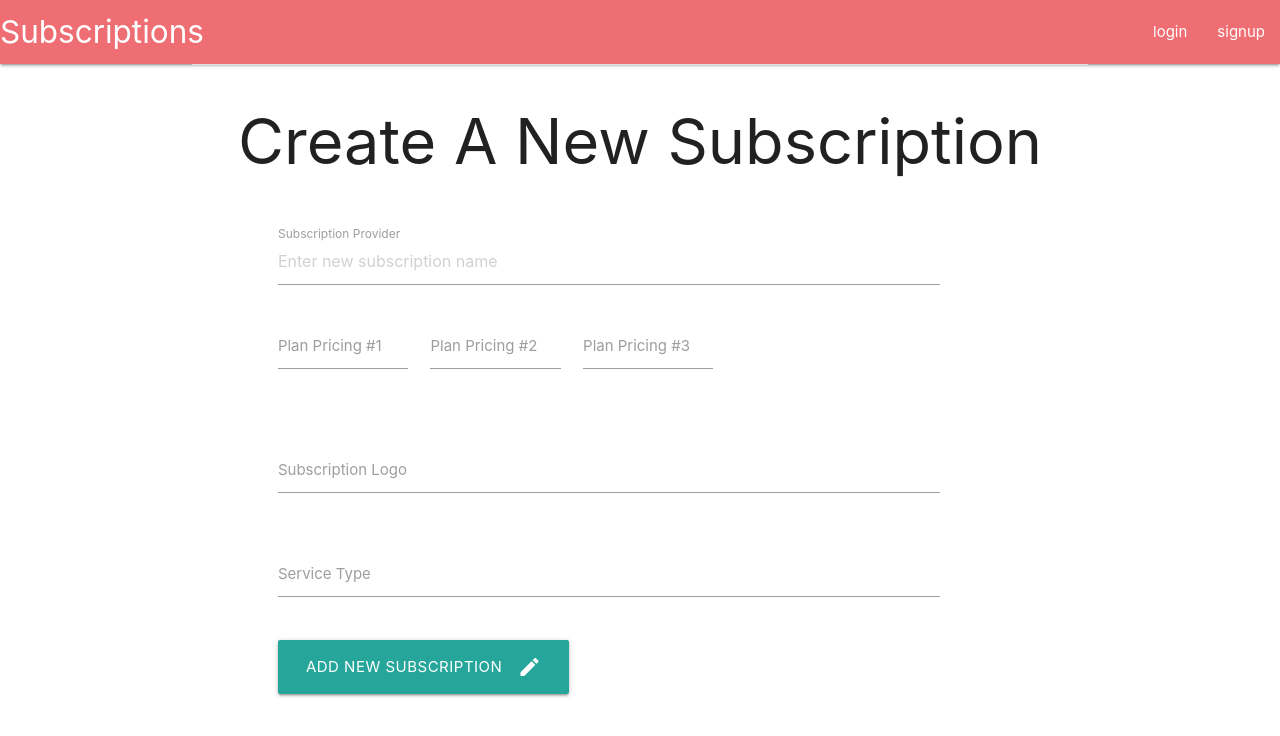
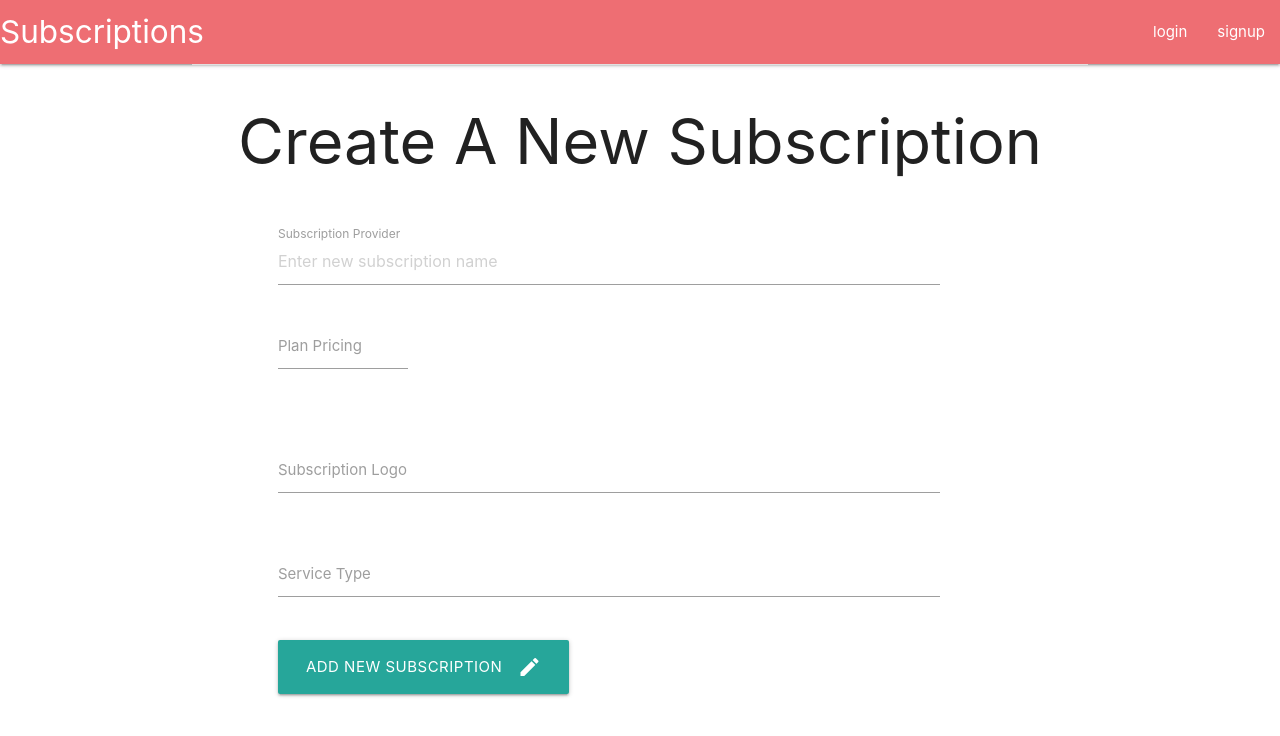
Before and after one commit to Aikeh2021/subscription-manager, a React (Create React App) app in the folder client/: page /admin/new-subscription in a window 1280 px wide. Shown: the top 736 px of the page. Built offline with nearby package versions, Linux system fonts and the light colour scheme.

Commit message:
The uncontrolled error message is now less likely to occur now that we are not using arrays for the models anymore. But it will still occur if a form filed is left empty. Will address this later. For now, going to work on another task.

```diff
--- a/client/src/components/AdminSubForms/AdminEditSubForm.jsx
+++ b/client/src/components/AdminSubForms/AdminEditSubForm.jsx
@@ -6,10 +6,7 @@ const AdminEditSubForm = ({ handleFormSubmit }) => {
 
 
 const [subscription_name, setSubscription_name] = useState("");
-const [subscription_price1, setSubscription_price1] = useState("");
-const [subscription_price2, setSubscription_price2] = useState("");
-const [subscription_price3, setSubscription_price3] = useState("");
-const [subscription_price4, setSubscription_price4] = useState("");
+const [subscription_price, setSubscription_price] = useState("");
 const [subscription_thumbnail, setSubscription_thumbnail] = useState("");
 const [subscription_category, setSubscription_category] = useState("");
 
@@ -22,10 +19,7 @@ useEffect(() => {
         axios.get(`/api/subscriptions/${id}`).then((response) => {
             console.log(response.data);
             setSubscription_name(response.data.subscription_name);
-            setSubscription_price1(response.data.subscription_price[0]);
-            setSubscription_price2(response.data.subscription_price[1]);
-            setSubscription_price3(response.data.subscription_price[2]);
-            setSubscription_price4(response.data.subscription_price[3]);
+            setSubscription_price(response.data.subscription_price);
             setSubscription_thumbnail(response.data.subscription_thumbnail);
             setSubscription_category(response.data.subscription_category);
         }).catch((err) => {
@@ -42,12 +36,8 @@ return (
           onSubmit={(e) => {
             handleFormSubmit(e, {
               subscription_name: subscription_name,
-              subscription_price: [
-                subscription_price1,
-                subscription_price2,
-                subscription_price3,
-                subscription_price4
-              ],
+              subscription_price:
+                subscription_price,
               subscription_thumbnail: subscription_thumbnail,
               subscription_category: subscription_category,
             }, id);
@@ -70,57 +60,17 @@ return (
             <div className="col s10">
               <div className="input-field col s5">
                 <input
-                  id="subscription_price1"
+                  id="subscription_price"
                   type="text"
-                  value={subscription_price1}
+                  value={subscription_price}
                   onChange={(e) => {
-                    setSubscription_price1(e.target.value);
+                    setSubscription_price(e.target.value);
                   }}
                 />
-                <label htmlFor="subscription_price1">Plan Pricing #1</label>
-              </div>
-              <div className="input-field col s5">
-                <input
-                  id="subscription_price2"
-                  type="text"
-                  value={subscription_price2}
-                  onChange={(e) => {
-                    setSubscription_price2(e.target.value);
-                  }}
-                />
-                <label htmlFor="subscription_price2">Plan Pricing #2</label>
+                <label htmlFor="subscription_price">Plan Pricing #1</label>
               </div>
             </div>
           </div>
-
-          <div className="row">
-            <div className="col s10">
-              <div className="input-field col s5">
-                <input
-                  id="subscription_price3"
-                  type="text"
-                  value={subscription_price3}
-                  onChange={(e) => {
-                    setSubscription_price3(e.target.value);
-                  }}
-                />
-                <label htmlFor="subscription_price3">Plan Pricing #3</label>
-              </div>
-              <div className="input-field col s5">
-                <input
-                  id="subscription_price4"
-                  type="text"
-                  value={subscription_price4}
-                  onChange={(e) => {
-                    setSubscription_price4(e.target.value);
-                  }}
-                />
-                <label htmlFor="subscription_price4">Plan Pricing #4</label>
-              </div>
-            </div>
-          </div>
-
-
         </div>
         {/* Will need to edit this later to accept a url for when admin wants to add a thumbnail sized logo */}
         <div className="row">
--- a/client/src/components/AdminSubForms/AdminNewSubForm.jsx
+++ b/client/src/components/AdminSubForms/AdminNewSubForm.jsx
@@ -3,9 +3,7 @@ import React, { useState } from "react";
 
 const AdminNewSubForm = ({ handleFormSubmit }) => {
   const [subscription_name, setSubscription_name] = useState("");
-  const [subscription_price1, setSubscription_price1] = useState("");
-  const [subscription_price2, setSubscription_price2] = useState("");
-  const [subscription_price3, setSubscription_price3] = useState("");
+  const [subscription_price, setSubscription_price] = useState("");
   const [subscription_thumbnail, setSubscription_thumbnail] = useState("");
   const [subscription_category, setSubscription_category] = useState("");
 
@@ -18,11 +16,8 @@ const AdminNewSubForm = ({ handleFormSubmit }) => {
           onSubmit={(e) => {
             handleFormSubmit(e, {
               subscription_name: subscription_name,
-              subscription_price: [
-                subscription_price1,
-                subscription_price2,
-                subscription_price3,
-              ],
+              subscription_price:
+                subscription_price,
               subscription_thumbnail: subscription_thumbnail,
               subscription_category: subscription_category,
             });
@@ -43,39 +38,16 @@ const AdminNewSubForm = ({ handleFormSubmit }) => {
             </div>
             <div className="row">
               <div className="col s9">
-                {/* May need to revisit this because price is supposed to be an array */}
                 <div className="input-field col s3">
                   <input
-                    id="subscription_price1"
+                    id="subscription_price"
                     type="text"
-                    value={subscription_price1}
+                    value={subscription_price}
                     onChange={(e) => {
-                      setSubscription_price1(e.target.value);
+                      setSubscription_price(e.target.value);
                     }}
                   />
-                  <label htmlFor="subscription_price1">Plan Pricing #1</label>
-                </div>
-                <div className="input-field col s3">
-                  <input
-                    id="subscription_price2"
-                    type="text"
-                    value={subscription_price2}
-                    onChange={(e) => {
-                      setSubscription_price2(e.target.value);
-                    }}
-                  />
-                  <label htmlFor="subscription_price2">Plan Pricing #2</label>
-                </div>
-                <div className="input-field col s3">
-                  <input
-                    id="subscription_price3"
-                    type="text"
-                    value={subscription_price3}
-                    onChange={(e) => {
-                      setSubscription_price3(e.target.value);
-                    }}
-                  />
-                  <label htmlFor="subscription_price3">Plan Pricing #3</label>
+                  <label htmlFor="subscription_price">Plan Pricing</label>
                 </div>
               </div>
             </div>
--- a/client/src/components/Dashboards/AdminDB.jsx
+++ b/client/src/components/Dashboards/AdminDB.jsx
@@ -57,28 +57,18 @@ const deleteSub = (id) => {
           <tr>
             <th>Subscription Name</th>
             <th>Image</th>
-            <th>Plan 1</th>
-            <th>Plan 2</th>
-            <th>Plan 3</th>
-            <th>Plan 4</th>
+            <th>Plan Pricing</th>
             <th>Category</th>
             <th>Update Subscription</th>
             <th>Delete Subscription</th>
           </tr>
         </thead>
         <tbody>
-            {/* Mapping over the subscriptions in the database and creating a row for them in the adminDB */}
             {subscriptions.map(subscription => (
                 <tr key={subscription._id}>
                 <td>{subscription.subscription_name}</td>
                 <td><img src={subscription.subscription_thumbnail} alt={subscription.subscription_name} style={styles.img} /></td>
-                {subscription.subscription_price.map(price => (
-                                  <td>{price}</td>
-                ))}
-                {/* <td>{subscription.subscription_price[0]}</td> */}
-                {/* <td>{subscription.subscription_price[1]}</td>
-                <td>{subscription.subscription_price[2]}</td>
-                <td>{subscription.subscription_price[3]}</td> */}
+                <td>{subscription.subscription_price}</td>
                 <td>{subscription.subscription_category}</td>
                 <td><Link to={`/admin/${subscription._id}`}><button className="waves-effect waves-light btn-small"><i className="material-icons left">update</i>UPDATE</button></Link></td>
                 <td><button className="waves-effect waves-light btn-small" onClick={() => {deleteSub(subscription._id)}}><i className="material-icons left">delete</i>DELETE</button></td>
```
Also changed, not shown: 1 other file (tests, documents, lock files or other folders).
